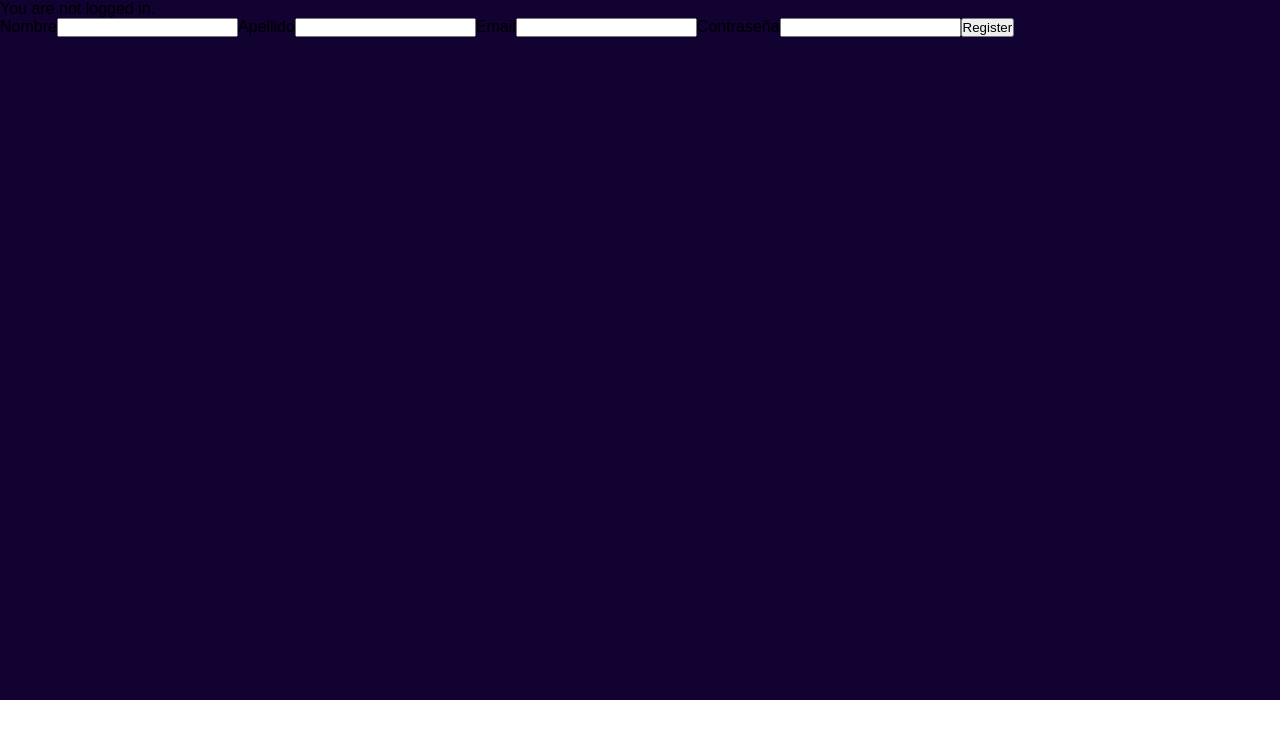
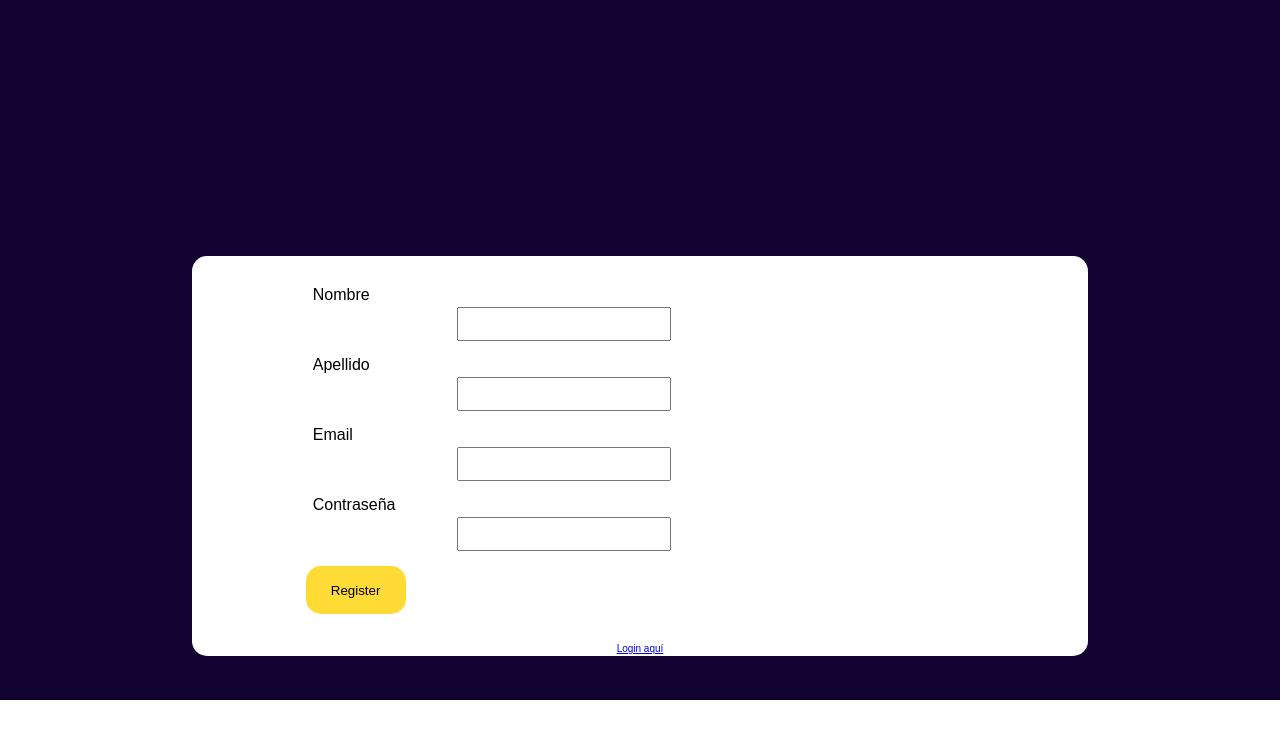
Before and after one commit to jesuscorcoles/Rhitme-App, a React (Create React App) app in the folder rhitme/: page /registerpage in a window 1280 px wide. Shown: the top 738 px of the page. Built offline with nearby package versions, Linux system fonts and the light colour scheme.

Commit message:
login and register page

```diff
--- a/rhitme/src/Pages/Entradas/ComprarEntrada1/ComprarEntrada1.jsx
+++ b/rhitme/src/Pages/Entradas/ComprarEntrada1/ComprarEntrada1.jsx
@@ -10,7 +10,6 @@ const ComprarEntrada1 = () => {
 
   const [cantantes, setCantantes] = useState ({});
   const {id} = useParams();
-  console.log(id);
 
   useEffect(() => {
     const getData = async () => {
--- a/rhitme/src/Pages/HomePage/HomePage.jsx
+++ b/rhitme/src/Pages/HomePage/HomePage.jsx
@@ -1,17 +1,25 @@
 import axios from 'axios';
-import React, { useEffect, useState } from 'react'
+import React, { useContext, useEffect, useState } from 'react'
+import { useParams } from 'react-router-dom';
 import NavBar from '../../Components/NavBar/NavBar';
 import './HomePage.scss';
+
 // import Slider from '../../Components/Slider/Slider';
 
 
 
 export default function HomePage(){
+
+
     const [artists, setArtists] = useState()
     const [styles, setStyles] = useState()
     const [halls, setHalls] = useState()
     const [medias, setMedias] = useState()
     const [revistas, setRevistas] = useState()
+    const {id} = useParams();
+
+    const user = JSON.parse(localStorage.getItem('user'));
+
     const sustitucionHombresG = "/hombres-g.jpg";
     const sustitucionLeiva = "/leiva.jpg";
     const sustitucionCarl = "/carl.jpeg";
@@ -87,9 +95,12 @@ export default function HomePage(){
                 <button className='botonhome'>Fan Club</button>
             </div>
 
-            <div className='titulos'>
-                <h1 className='h1'>¡Hola Sendoa!</h1>
-                <h3 className='h3'>¿Qué concierto te apetece?</h3>
+            <div className='titulos titulos--hola'>
+            <p>
+            ¡ Hola {user.name} !
+            </p>
+                {/* <h1 className='h1'>¡Hola {names?.name}</h1>  */}
+
             </div>
 
             <div className='secction2'>
--- a/rhitme/src/Pages/HomePage/HomePage.scss
+++ b/rhitme/src/Pages/HomePage/HomePage.scss
@@ -25,6 +25,7 @@
     color: #ffffff;
     border: none;
     margin-top: 15vh;
+
     @media (min-width: 576px){
         font-size: 30px;
         margin-bottom: 1%;
@@ -48,6 +49,12 @@
     align-items: center;
     margin-top: 10%;
     margin-bottom: 15%;
+
+    &--hola{
+        color: white;
+        font-size: 30px;
+    }
+
     @media (min-width:678px){
         font-size: 20px;
         margin-top: 10%;
--- a/rhitme/src/Pages/LoginPage/LoginPage.jsx
+++ b/rhitme/src/Pages/LoginPage/LoginPage.jsx
@@ -71,12 +71,14 @@ import { API } from "../../shared/services/api";
 import './LoginPage.scss';
 
 export default function LoginPage () {
+
     const { register, handleSubmit } = useForm();
     const { setJwt } = useContext(JwtContext);
     const onSubmit = formData => {
         API.post('users/login', formData).then(res => {
             localStorage.setItem('token', res.data.token)
             localStorage.setItem('user', JSON.stringify(res.data.user))
+            window.location.href="/"
             setJwt(true);
         })
     }
@@ -84,9 +86,9 @@ export default function LoginPage () {
 
     <div className='generalLogin'>
         <div className='downGenLogin'>
-        <div className='inputsBox'>
+            <div className='inputsBox'>
 
-            <form onSubmit={handleSubmit(onSubmit)}>
+                <form onSubmit={handleSubmit(onSubmit)}>
                 {/* register your input into the hook by invoking the "register" function */}
 
                 <div className='loginImput'>
@@ -120,6 +122,9 @@ export default function LoginPage () {
                 <div>
                 <input className='botonLog' type="submit" value="Login"/>
                 </div>
+                <div className='register'>
+                    <Link to="/registerpage"><p>o puedes registrarte aquí</p></Link>
+                </div>
 
             </form>
         </div>
--- a/rhitme/src/Pages/LoginPage/LoginPage.scss
+++ b/rhitme/src/Pages/LoginPage/LoginPage.scss
@@ -9,7 +9,7 @@
 
 .downGenLogin{
     width: 70%;
-    height: 240px;
+    height: 250px;
     margin-top: 20%;
     // border: solid rgb(38, 98, 162);
     background-color: white;
@@ -18,7 +18,9 @@
     display: flex;
     justify-content: center;
 
-
+    &--reg{
+        height: 400px;
+    }
 }
 
 .inputsBox{
@@ -62,3 +64,28 @@
     height: 20px;
     padding: 5px;
 }
+
+.register{
+    font-size: 10px;
+    text-align: center;
+    text-decoration: none;
+    color: blue;
+}
+
+.well{
+    width: 100%;
+    // border: solid firebrick;
+    height: 49px;
+    display: flex;
+    flex-wrap: wrap;
+    justify-content: center;
+    padding-top: 50px;
+}
+
+.btnlogout{
+    width: 100%;
+    height: 30px;
+    // border: solid rgb(69, 112, 136);
+    display: flex;
+    justify-content: center;
+}
--- a/rhitme/src/Pages/RegisterPage/RegisterPage.jsx
+++ b/rhitme/src/Pages/RegisterPage/RegisterPage.jsx
@@ -1,5 +1,6 @@
 import React from 'react'
 import { useForm } from "react-hook-form";
+import { Link } from 'react-router-dom';
 import { API } from "../../shared/services/api";
 
 export default function RegisterPage () {
@@ -19,22 +20,45 @@ export default function RegisterPage () {
 
 
     return (
+
+        <div className='generalLogin'>
+            <div className='downGenLogin downGenLogin--reg'>
+                <div className='inputsBox'>
+
                     <form onSubmit={handleSubmit(onSubmit)}>
 
                         {/* register your input into the hook by invoking the "register" function */}
+
+                    <div className='loginImput'>
+
+                        <div className='title'>
                         <label htmlFor="name">Nombre</label>
-            <input id="name" defaultValue=""
+                        </div>
+
+                        <input className='imp' id="name" defaultValue=""
                             {...register("name", { required: true })}/>
+                    </div>
+                    <div className='loginImput'>
 
+                        <div className='title'>
                         <label htmlFor="surname">Apellido</label>
-            <input id="surname" defaultValue=""
+                        </div>
+
+
+                        <input className='imp' id="surname" defaultValue=""
                             {...register("surname", { required: true })}/>
-
+                    </div>
                             {/*<input name="role" id="role" defaultValue="admin"*/}
                             {/*       ref={register({ required: true })}/>*/}
 
+                    <div className='loginImput'>
+
+                        <div className='title'>
                         <label htmlFor="email">Email</label>
-            <input id="email" defaultValue=""
+                        </div>
+
+
+                        <input className='imp' id="email" defaultValue=""
                             {...register("email", { required: true, pattern: /^[a-z0-9._%+-]+@[a-z0-9.-]+\.[a-z]{2,4}$/ })}/>
 
                         {/* <label htmlFor="surname">Surname</label>
@@ -42,16 +66,34 @@ export default function RegisterPage () {
                             ref={register({ required: true, minLength: 4 })}/> */}
 
                         {/* include validation with required or other standard HTML validation rules */}
+                    </div>
+
+                    <div className='loginImput'>
+
+                        <div className='title'>
                         <label htmlFor="password">Contraseña</label>
-            <input name="password" id="password" type="password" defaultValue=""
+                        </div>
+
+
+                        <input className='imp' name="password" id="password" type="password" defaultValue=""
                             {...register("password", {
                                 required: true,
                                 pattern: /^(?=.*[a-z])(?=.*[A-Z])(?=.*\d)[a-zA-Z\d]{8,}$/
                             })}/>
                         {/* errors will return when field validation fails  */}
                         {/*{errors.exampleRequired && <span>This field is required</span>}*/}
+                    </div>
 
-            <input type="submit" value="Register"/>
+                    <div>
+                        <input className='botonLog' type="submit" value="Register"/>
+                    </div>
+                    <div className='register'>
+                    <Link to="/loginpage"><p>Login aquí</p></Link>
+                </div>
+
                     </form>
+                </div>
+            </div>
+        </div>
     )
 }
--- a/rhitme/src/shared/components/AuthButton/AuthButton.jsx
+++ b/rhitme/src/shared/components/AuthButton/AuthButton.jsx
@@ -16,15 +16,17 @@ export default function AuthButton () {
     }
 
     return jwt && user ? (
-        <p>
-            Welcome! {user.name}
-            <button
+
+        <div className="well">
+
+            <button className='botonLog'
                 onClick={signOut}
             >
                 Sign out
             </button>
-        </p>
+
+        </div>
     ) : (
-        <p>You are not logged in.</p>
+        <p></p>
     );
 }
```
Also changed, not shown: rhitme/src/App.js (+1 -8 lines). Lines whose indentation alone changed are shown as unchanged.
